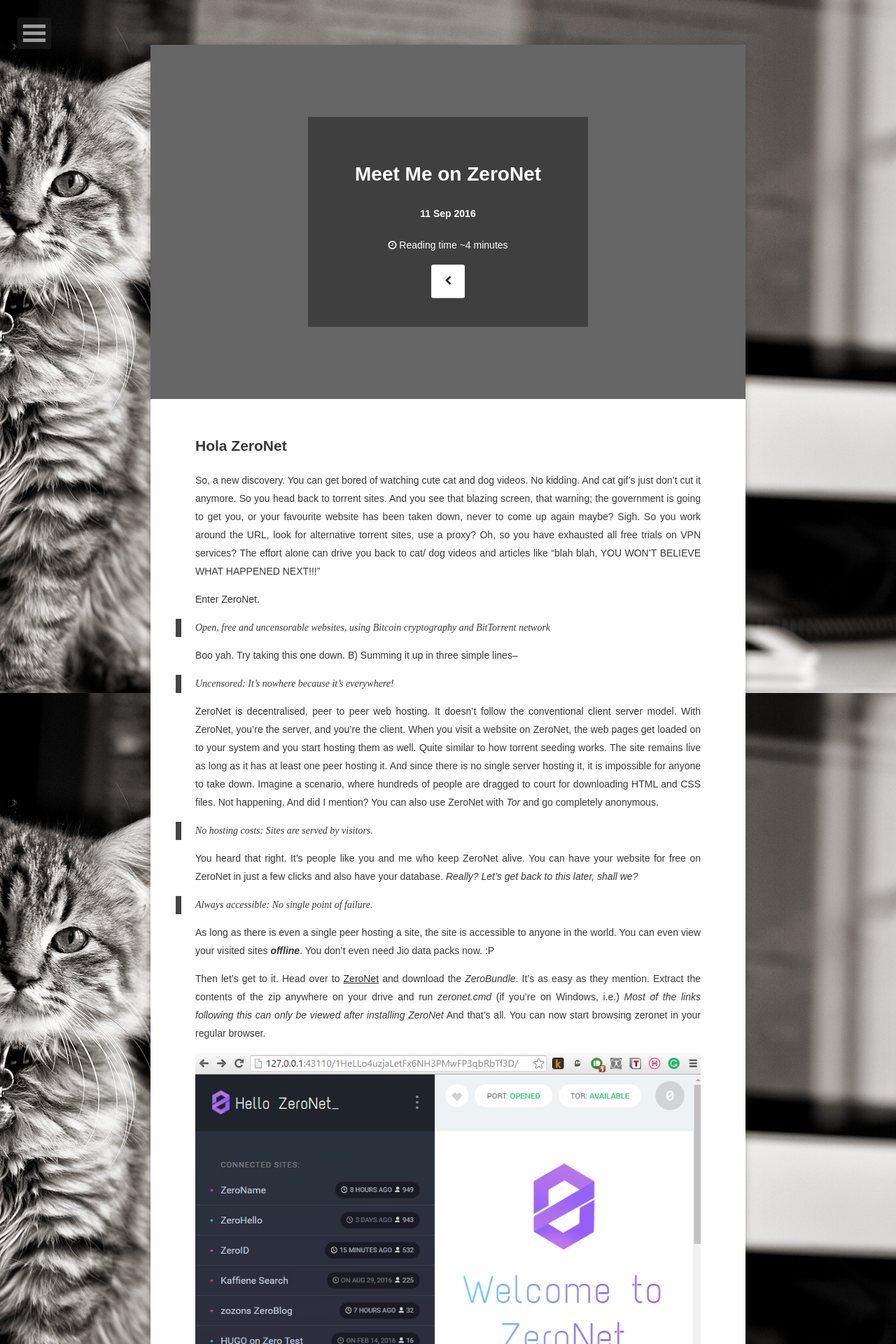
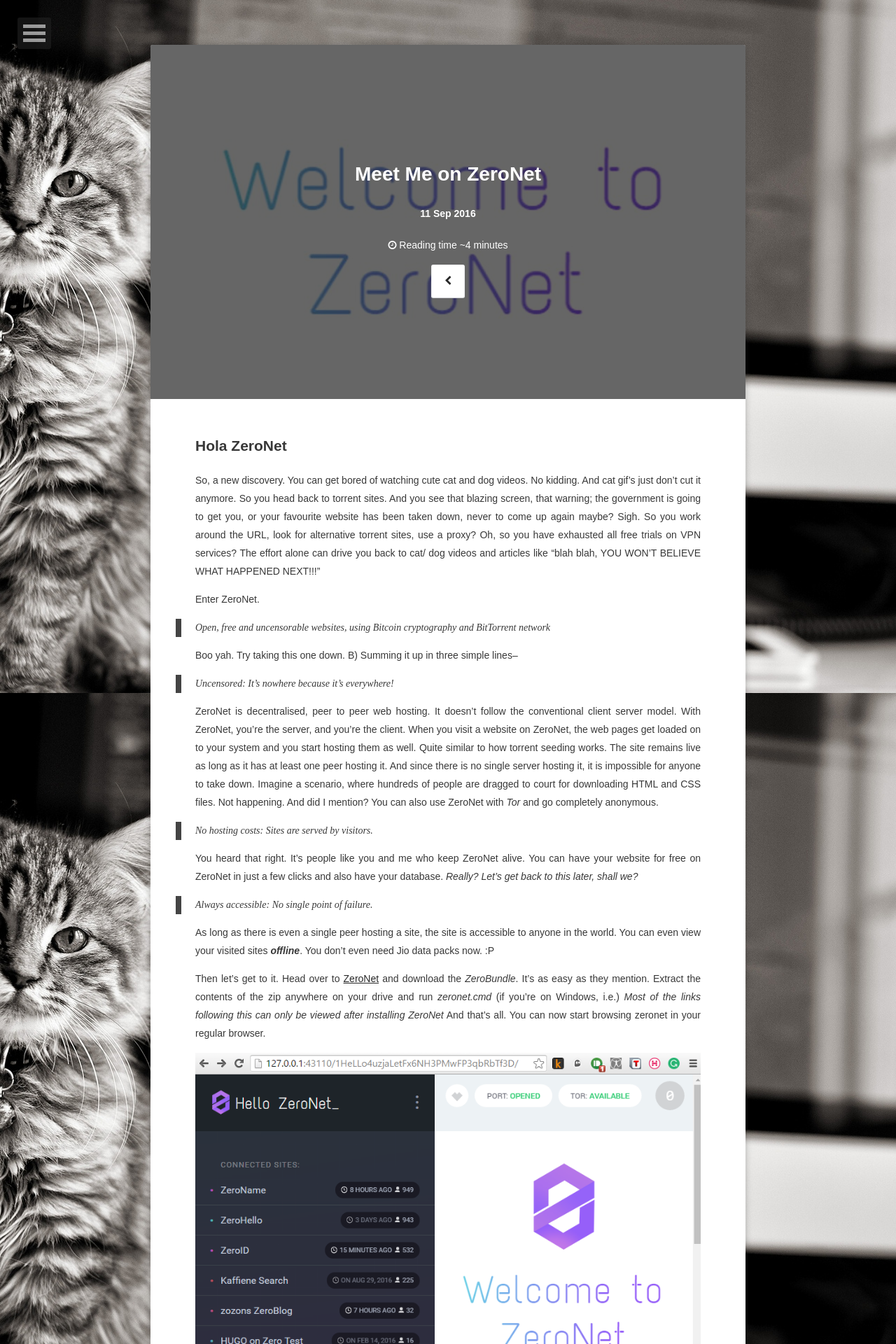
Before and after one commit to nish-d/nish-d.github.io, a Jekyll site: the page built from _posts/2016-09-11-Meet-me-on-ZeroNet.md, in a window 1280 px wide. Shown: the top 1920 px of the page at 70% size. Built offline with Jekyll 4.4.1, drawn with Linux system fonts in a browser that asks for light colours; some web fonts are replaced; comment, search, counter and statistics services are not loaded.

Commit message:
added images

```diff
--- a/_posts/2016-09-11-Meet-me-on-ZeroNet.md
+++ b/_posts/2016-09-11-Meet-me-on-ZeroNet.md
@@ -4,7 +4,7 @@
 date: 2016-09-11
 excerpt: "Revolution starts from Zero. Welcome to ZeroNet"
 tags: [ZeroNet, torrent, play, bitcoin, bittorrent, internet]
-feature: https://nish-d.github.io/assets/img/zeronet/feature.PNG
+feature: /assets/img/zeronet/feature.jpg
 comments: true
 ---
 
```
Also changed, not shown: assets/img/stopwatch.PNG (added), assets/img/zeronet/feature.jpg (added).
